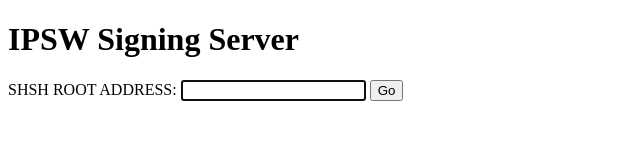
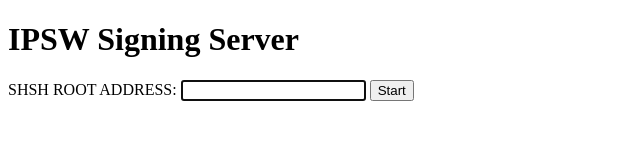
Before and after one commit to MisterGuy2013/IPSW-Server, a website: page public/index.html in a window 1280 px wide. Shown: the full height of the page, 0-640 px from the left. Drawn offline with Linux system fonts and the light colour scheme; a web font is replaced by a local one.

Commit message:
Update index.html

```diff
--- a/public/index.html
+++ b/public/index.html
@@ -24,7 +24,7 @@
         <p>
           SHSH ROOT ADDRESS:
           <input type="text" id="url" name="url" autofocus="autofocus" />
-          <input type="submit" value="Go" />
+          <input type="submit" value="Start" />
         </p>
 
       </form>
```
